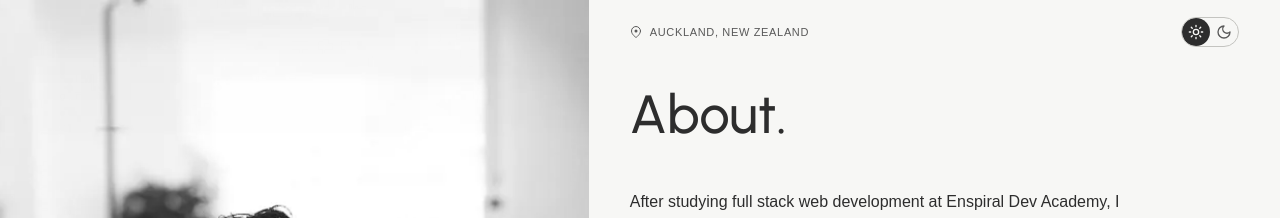
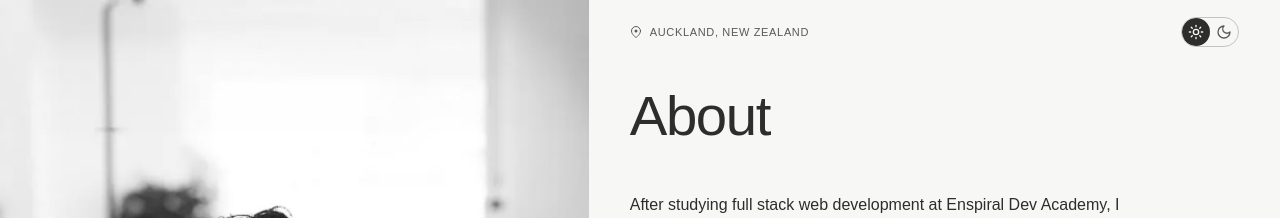
Before and after one commit to rlyhan/Richard-Han-Portfolio-New, a React (Vite) app: page /about in a window 1280 px wide. Shown: the top 218 px of the page. Built offline with nearby package versions, Linux system fonts and the light colour scheme.

Commit message:
style: set the About title in the Projects title's Arial
Both titles now read one PAGE_TITLE_CLASS, and About drops its full stop
as Projects did.

Co-Authored-By: Claude Opus 5.5 <noreply@anthropic.com>

```diff
--- a/src/components/about/AboutOpening.jsx
+++ b/src/components/about/AboutOpening.jsx
@@ -3,6 +3,7 @@ import Byline from "../layout/Byline";
 import SplitLine from "../common/SplitLine";
 import { ABOUT_BIO, ABOUT_HEADING } from "../../data/about.data";
 import { PORTRAIT } from "../../data/photos.data";
+import { PAGE_TITLE_CLASS } from "../layout/sharedClasses";
 
 // The gutter the pages that band to the viewport edge carry. Stated here rather than
 // taken from ContactPage, which owns the same line: the two pages share a shape,
@@ -52,7 +53,8 @@ const AboutOpening = ({ headingRef }) => (
       ref={headingRef}
       id="about-heading"
       className={cn(
-        "relative col-start-1 row-start-2 self-end pb-5 font-urbanist text-[clamp(2.125rem,9vw,3rem)] leading-[0.98] font-medium text-chalk md:col-start-2 md:row-start-2 md:self-auto md:pt-6 md:pb-6 md:text-[clamp(1.75rem,3.6vw,2.5rem)] md:text-ink lg:text-[clamp(2.5rem,4.2vw,3.75rem)]",
+        "relative col-start-1 row-start-2 self-end pb-5 text-chalk md:col-start-2 md:row-start-2 md:self-auto md:pt-6 md:pb-6 md:text-ink",
+        PAGE_TITLE_CLASS,
         GUTTER_CLASS,
       )}
     >
--- a/src/components/layout/PageMasthead.jsx
+++ b/src/components/layout/PageMasthead.jsx
@@ -1,7 +1,7 @@
 import cn from "classnames";
 import Byline from "./Byline";
 import SplitLine from "../common/SplitLine";
-import { NOTE_TEXT_CLASS } from "./sharedClasses";
+import { NOTE_TEXT_CLASS, PAGE_TITLE_CLASS } from "./sharedClasses";
 
 // The Projects page's masthead: the name/location line, then the title at display
 // size with its line of copy set beside it.
@@ -12,7 +12,7 @@ const PageMasthead = ({ heading, note, headingRef }) => (
     <div className="mt-14 flex flex-col md:mt-[clamp(2.375rem,7vh,5.625rem)] md:flex-row md:items-end md:justify-between md:gap-8">
       <h1
         ref={headingRef}
-        className="font-arial text-[clamp(2.5rem,10vw,3.25rem)] leading-none tracking-[-0.025em] md:shrink-0 md:text-[clamp(2.75rem,4.4vw,4.5rem)]"
+        className={cn(PAGE_TITLE_CLASS, "md:shrink-0")}
       >
         <SplitLine text={heading} />
       </h1>
--- a/src/components/layout/sharedClasses.js
+++ b/src/components/layout/sharedClasses.js
@@ -7,6 +7,11 @@ export const EYEBROW_LABEL_CLASS =
 // The page's furniture: the byline above a heading and the hero's copyright under it.
 export const BYLINE_TEXT_CLASS =
   "font-arial text-[0.625rem] leading-[1.25] tracking-[0.06em] text-ash uppercase md:text-[0.6875rem]";
+
+// A page's title below the hero: the Projects masthead's and About's, in the
+// homepage blocks' Arial.
+export const PAGE_TITLE_CLASS =
+  "font-arial text-[clamp(2.5rem,10vw,3.25rem)] leading-none tracking-[-0.025em] md:text-[clamp(2.75rem,4.4vw,4.5rem)]";
 
 // One row of a write-up: its label beside its content from lg, above it below.
 export const ARTICLE_ROW_CLASS =
--- a/src/data/about.data.js
+++ b/src/data/about.data.js
@@ -2,7 +2,7 @@
 // here: those are WORK and TECH in work.data.js, which the page reads straight
 // off, so the page and the rest of the site can't drift apart on the facts.
 
-export const ABOUT_HEADING = "About.";
+export const ABOUT_HEADING = "About";
 
 // The whole of the page's own prose, and the only copy the opening carries beside
 // the title. Paragraphs rather than one string because the account turns three
```
